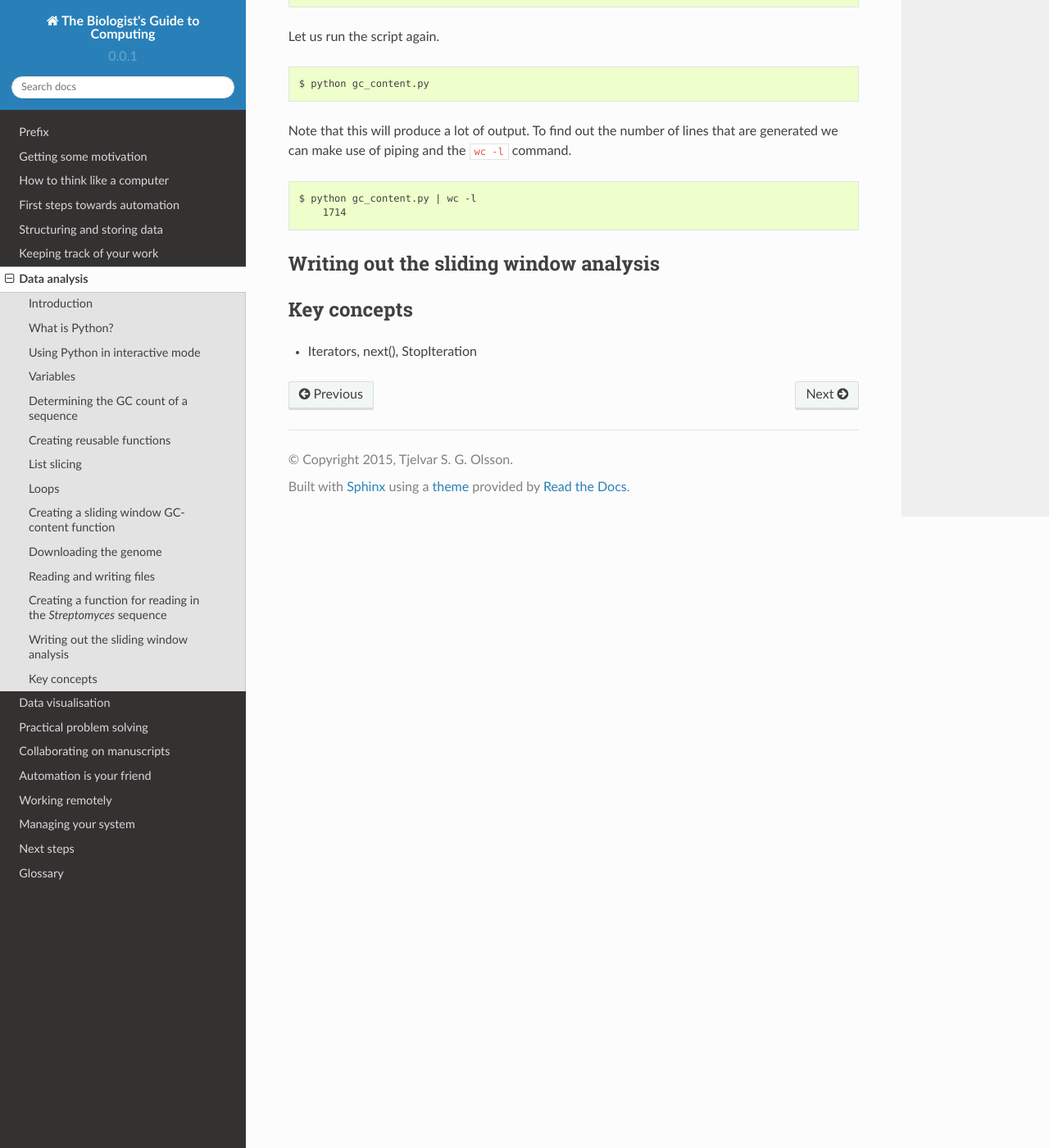
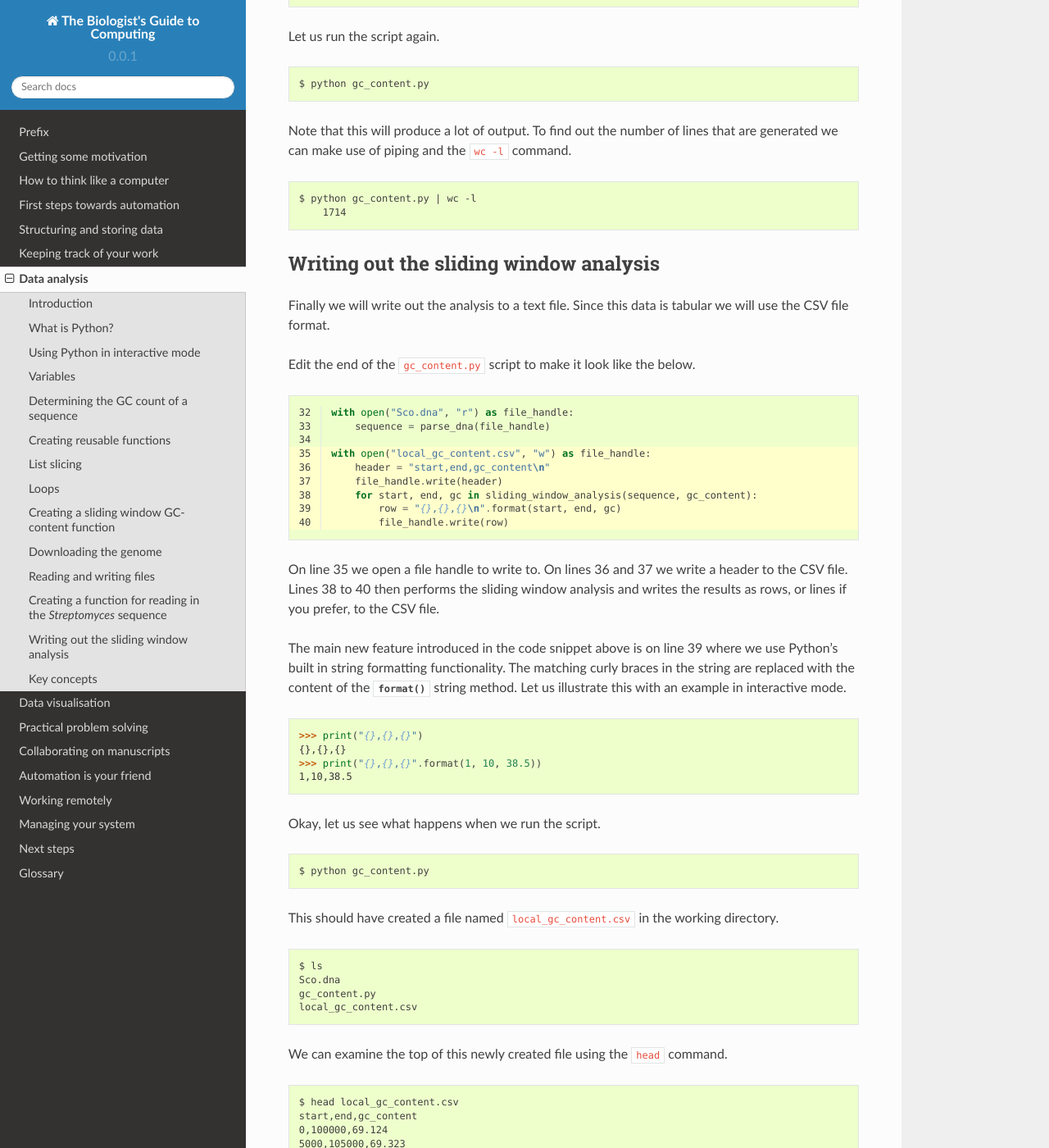
Before and after one commit to tjelvar-olsson/biologists-guide-to-computing, a Sphinx documentation site: the page built from source/data-analysis.rst, in a window 1280 px wide and 1400 px high, scrolled down 16932 px. Shown: the whole window at 82% size. Built offline with Sphinx 7.4.7 and the Read the Docs theme 2.0.0, drawn with Linux system fonts in a browser that asks for light colours; some of the changed text lies outside the part shown.

Commit message:
Finished data analysis chapter

```diff
--- a/source/data-analysis.rst
+++ b/source/data-analysis.rst
@@ -953,8 +953,89 @@ that are generated we can make use of piping and the ``wc -l`` command.
 Writing out the sliding window analysis
 ---------------------------------------
 
+Finally we will write out the analysis to a text file. Since this data is tabular
+we will use the CSV file format.
+
+Edit the end of the ``gc_content.py`` script to make it look like the below.
+
+.. code-block:: python
+    :linenos:
+    :lineno-start: 32
+    :emphasize-lines: 4-9
+
+    with open("Sco.dna", "r") as file_handle:
+        sequence = parse_dna(file_handle)
+
+    with open("local_gc_content.csv", "w") as file_handle:
+        header = "start,end,gc_content\n"
+        file_handle.write(header)
+        for start, end, gc in sliding_window_analysis(sequence, gc_content):
+            row = "{},{},{}\n".format(start, end, gc)
+            file_handle.write(row)
+
+On line 35 we open a file handle to write to. On lines 36 and 37 we write a header
+to the CSV file. Lines 38 to 40 then performs the sliding window analysis and
+writes the results as rows, or lines if you prefer, to the CSV file.
+
+The main new feature introduced in the code snippet above is on line 39 where
+we use Python's built in string formatting functionality. The matching curly
+braces in the string are replaced with the content of the :meth:`format` string
+method. Let us illustrate this with an example in interactive mode.
+
+.. code-block:: python
+
+    >>> print("{},{},{}")
+    {},{},{}
+    >>> print("{},{},{}".format(1, 10, 38.5))
+    1,10,38.5
+
+Okay, let us see what happens when we run the script.
+
+.. code-block:: none
+
+    $ python gc_content.py
+
+This should have created a file named ``local_gc_content.csv`` in the working directory.
+
+.. code-block:: none
+
+    $ ls
+    Sco.dna
+    gc_content.py
+    local_gc_content.csv
+
+We can examine the top of this newly created file using the ``head`` command.
+
+.. code-block:: none
+
+    $ head local_gc_content.csv
+    start,end,gc_content
+    0,100000,69.124
+    5000,105000,69.323
+    10000,110000,69.489
+    15000,115000,69.794
+    20000,120000,70.005
+    25000,125000,70.1
+    30000,130000,70.197
+    35000,135000,70.12
+    40000,140000,70.213
+
+
+Well done! We have covered a lot of ground in this chapter. I suggest digging out
+some good music and chilling out for a bit.
 
 Key concepts
 ------------
 
-- Iterators, next(), StopIteration
+- Python is a powerful scripting language that is popular in the scientific community
+- You can explore Python's syntax using it's interactive mode
+- Variables and functions help us to avoid having to repeat ourselves, the :term:`DRY` principle
+- When naming variables and functions explicit trumps succinct
+- Loops are really powerful, they form the basis of automating repetitive tasks
+- Files are accessed using file handles
+- A file handle is a data structure that handles the book keeping of the
+  position within the file and the mode in which it was opened
+- The mode of the file handle determines how you will interact with the file
+- Read mode only allows reading of a file
+- Append mode will keep the existing content of a file and append to it
+- Write mode will delete any previous content and before writing to it
```
